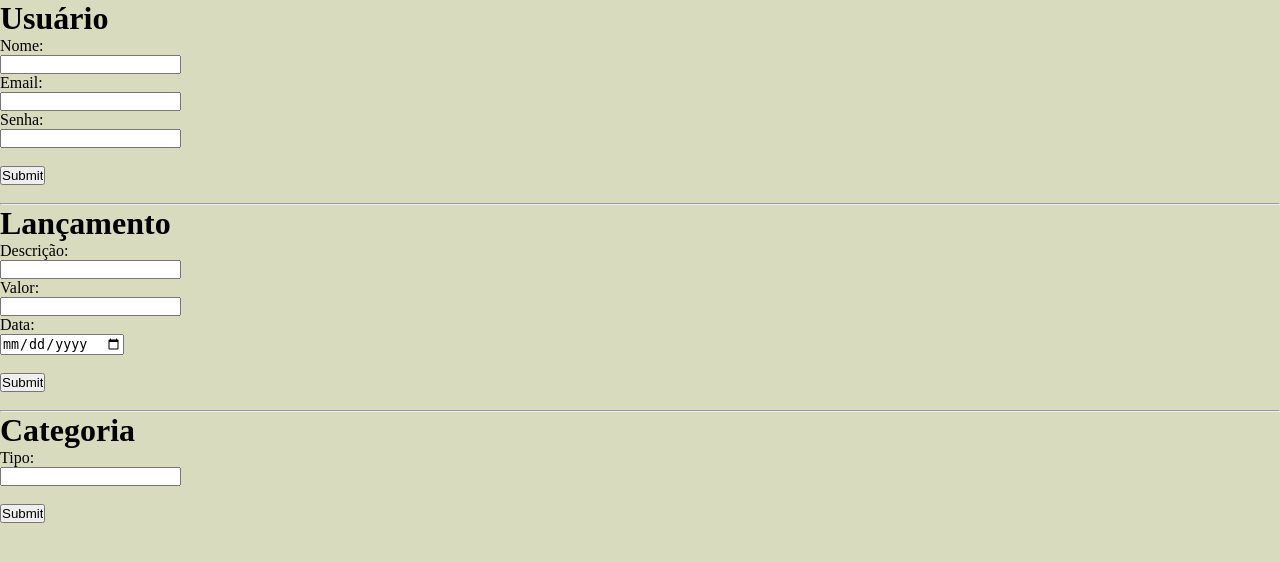
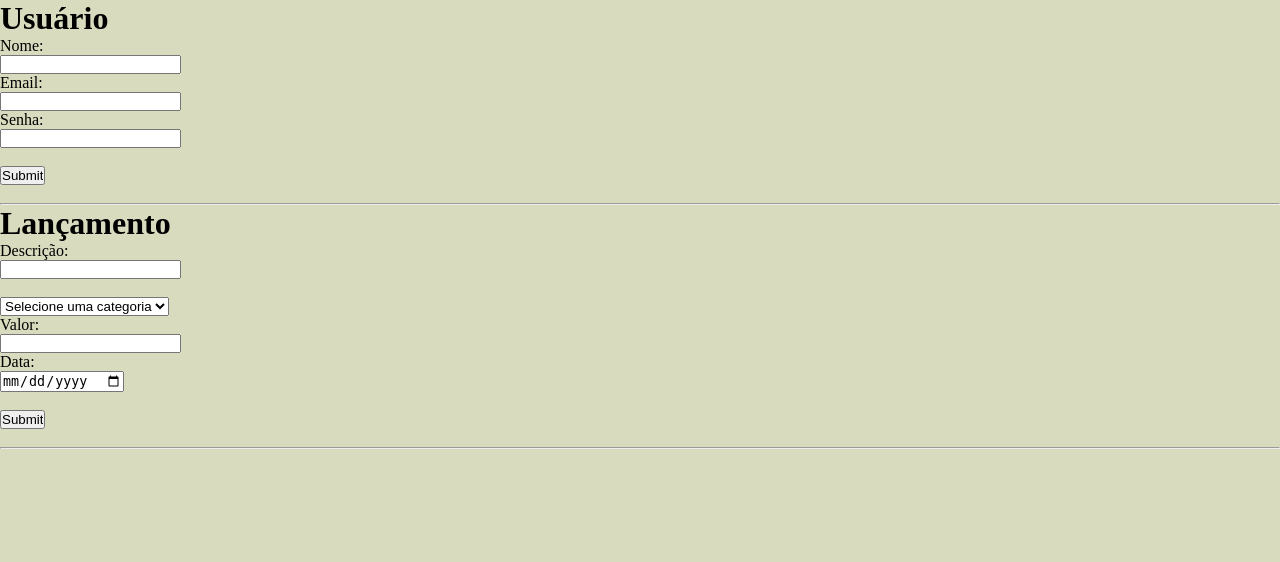
Before and after one commit to LTRibeiros/Projeto-Financeiro, a Flask app: page / in a window 1280 px wide. Shown: the top 562 px of the page. Run offline with Flask 3, Linux system fonts and the light colour scheme.

Commit message:
refactor(db:Categoria): Removendo tabela de categoria e adicionando como variavel em Lancamentos

```diff
--- a/app.py
+++ b/app.py
@@ -3,7 +3,7 @@ from flask import Flask
 from flask import render_template, request
 from sqlalchemy.exc import IntegrityError
 
-from database.database import db, Usuario, Session, Lancamento, Categoria
+from database.database import db, Usuario, Session, Lancamento
 
 app = Flask(__name__)
 
@@ -24,22 +24,14 @@ def submitusuario():
 @app.route('/submitlancamento', methods=['post'])
 def submitlancamento():
     descricao = request.form["descricao"]
+    categoria = request.form["categoria"]
     valor = request.form["valor"]
     data = request.form["data"]
     data_obj = datetime.strptime(data, '%Y-%m-%d').date()
-    novo_lancamento = Lancamento(descricao=descricao, valor=valor, data=data_obj)
+    novo_lancamento = Lancamento(descricao=descricao, categoria=categoria, valor=valor, data=data_obj)
 
     sessionCommit(novo_lancamento)
     return "Tudo certo"
-
-@app.route('/submitcategoria', methods=['post'])
-def submitcategoria():
-    tipo = request.form["tipo"].lower()
-    novo_categoria = Categoria(tipo=tipo)
-    sessionCommit(novo_categoria)
-
-    return "Tudo certo"
-
 
 
 def sessionCommit(novo_commit):
--- a/templates/index.html
+++ b/templates/index.html
@@ -14,30 +14,45 @@
     <label for="email">Email:</label><br>
     <input type="email" name="email" required><br>
     <label for="senha">Senha:</label><br>
-        <input type="password" name="senha"  required><br><br>
+    <input type="password" name="senha" required><br><br>
     <input type="submit" value="Submit">
 </form>
-<br> <hr>
+<br>
+<hr>
 
 <h1>Lançamento</h1>
 <form method="post" action="/submitlancamento">
     <label for="descricao">Descrição:</label><br>
-        <input type="text" name="descricao" required><br>
+    <input type="text" name="descricao" required><br><br>
+     <select name="categoria" required>
+        <option value="" selected disabled hidden="hidden">Selecione uma categoria</option>
+        <option value="moradia">Moradia</option>
+        <option value="alimentacao">Alimentação</option>
+        <option value="transporte">Transporte</option>
+        <option value="lazer">Lazer</option>
+        <option value="saude">Saúde</option>
+        <option value="educacao">Educação</option>
+        <option value="vestuario">Vestuario</option>
+        <option value="conta">Contas</option>
+        <option value="divida">Dividas</option>
+        <option value="pet">Pets</option>
+        <option value="imprevisto">Imprevistos</option>
+        <option value="transporte">Outros</option>
+    </select> <br>
     <label for="valor">Valor:</label><br>
     <input type="number" name="valor" required><br>
     <label for="data">Data:</label><br>
     <input type="date" name="data" required><br><br>
     <input type="submit" value="Submit">
+
+
+
 </form>
-<br> <hr>
+<br>
+<hr>
 
-    <h1>Categoria</h1>
-    <form method="post" action="/submitcategoria">
-        <label for="tipo">Tipo:</label><br>
-        <input type="text" name="tipo" required><br><br>
 
-        <input type="submit" value="Submit">
-    </form>
+
 
 </body>
 </html>
```
Also changed, not shown: database/database.py (+3 -11 lines), banco.db. Lines whose indentation alone changed are shown as unchanged.
